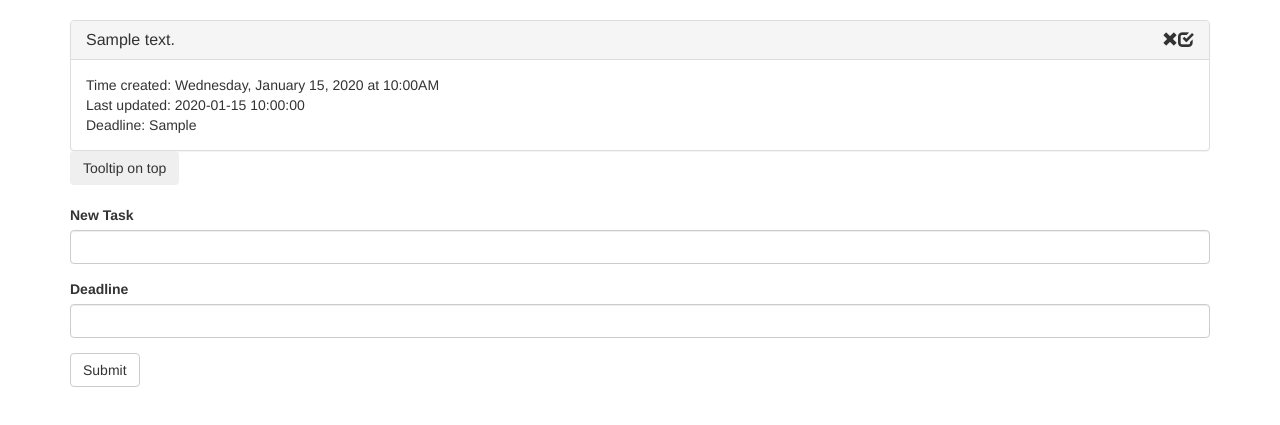
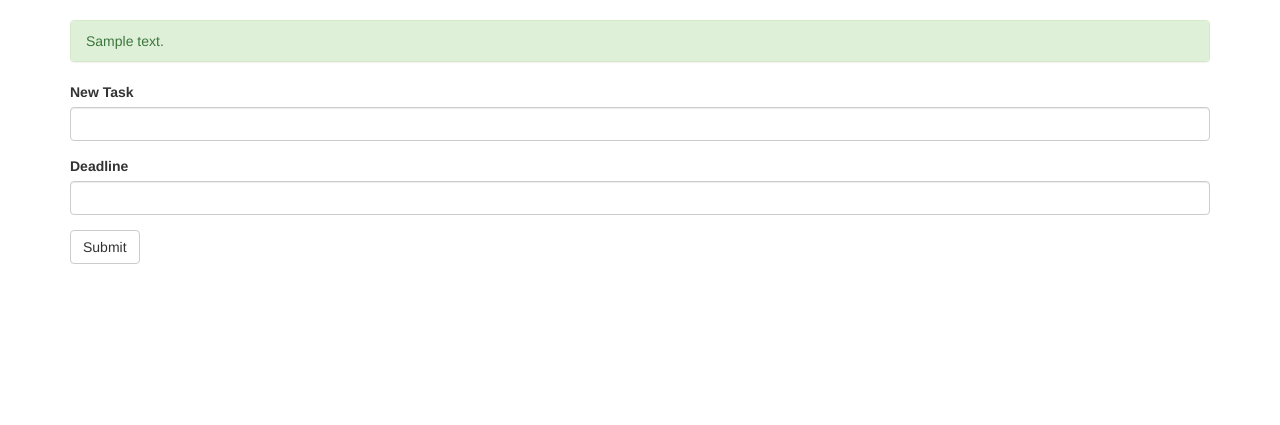
Before and after one commit to wavegate/frank, a Flask app: page /tasks in a window 1280 px wide. Shown: the part 52-477 px from the top of the page. Run offline with Flask 2, Linux system fonts and the light colour scheme; tables that the repository leaves empty hold one stand-in row (values such as "Sample post"); some libraries are stand-ins or nearby versions.

Commit message:
add green task color, task facelift part 1

```diff
--- a/templates/_task.html
+++ b/templates/_task.html
@@ -1,25 +1,25 @@
-<div class="panel panel-default">
-    <div class="panel-heading">
-      <h4 class="panel-title">
-        <a data-toggle="collapse" data-parent="#accordion" href="#collapse{{ task.id }}">
-        {{ task.body }}</a>
-        <a class="glyphicon glyphicon-{% if task.complete %}check{% else %}unchecked{% endif %} pull-right" data-toggle="tooltip" data-placement="top" title="Task complete?" href="{{ url_for('change_task_completion', task_id=task.id) }}"></a>
-        <a class="glyphicon glyphicon-remove pull-right" data-toggle="tooltip" data-placement="top" title="Delete task" href="{{ url_for('delete_task', task_id=task.id) }}"></a>
-      </h4>
+<div class="panel panel-{% if task.complete %}success{% else %}default{% endif %}">
+	<div class="panel-heading" data-toggle="collapse" data-parent="#accordion" href="#collapse{{ task.id }}" style="cursor: pointer">
+		{{ task.body }}
 	</div>
-    <div id="collapse{{ task.id }}" class="panel-collapse collapse in">
+	<div id="collapse{{ task.id }}" class="panel-collapse collapse">
 		<div class="panel-body">
+			<div class="row">
+				<div class="col-md-6">
 					Time created: {{ task.timestamp.strftime("%A, %B %d, %Y at %I:%M%p") }}
 					<br/>Last updated: {{ task.last_updated }}
 					<br/>Deadline: {{ task.deadline }}
 				</div>
+				<div class="col-md-6">
+					<a class="deco-none glyphicon glyphicon-{% if task.complete %}check{% else %}unchecked{% endif %} pull-right" data-toggle="tooltip" data-placement="top" title="Task complete?" href="{{ url_for('change_task_completion', task_id=task.id) }}"></a>
+					<a class="deco-none glyphicon glyphicon-remove pull-right" data-toggle="tooltip" data-placement="top" title="Delete task" href="{{ url_for('delete_task', task_id=task.id) }}"></a>
+				</div>
+			</div>
+		</div>
 	</div>
 </div>
 
-  <button type="button" class="btn btn-secondary" data-toggle="tooltip" data-placement="top" title="Tooltip on top" data-container="body">
-  Tooltip on top
-</button>
-
+<!-- needs adjustment, should move to a better place so don't have to repeat every task -->
 <script src="//ajax.googleapis.com/ajax/libs/jquery/1.9.1/jquery.min.js"></script>
 <script type="text/javascript">
 	function change_task_completion(task_id) {
@@ -30,3 +30,26 @@
 	  $('[data-toggle="tooltip"]').tooltip()
 	})
 </script>
+
+<style>
+.glyphicon {
+    font-size: 30px;
+    display: inline-block;
+    width:50px;
+    text-align: center;
+}
+.deco-none {
+  color: inherit;
+  text-decoration: inherit;
+}
+
+.deco-none:link {
+  color: inherit;
+  text-decoration: inherit;
+}
+
+.deco-none:hover {
+  color: inherit;
+  text-decoration: inherit;
+}
+</style>
```
Also changed, not shown: app.db, templates/tasks.html (line endings or trailing spaces). Lines whose indentation alone changed are shown as unchanged.
